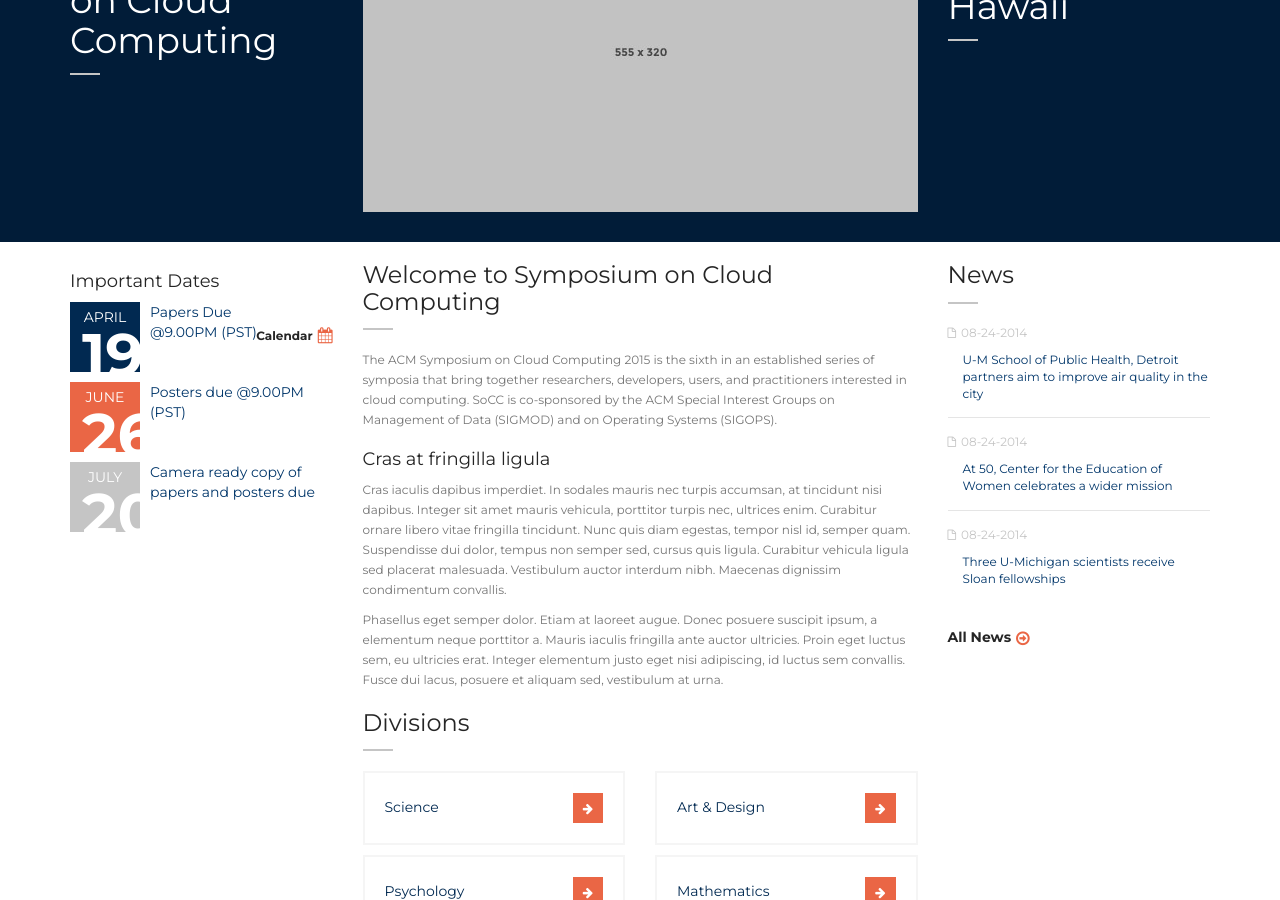
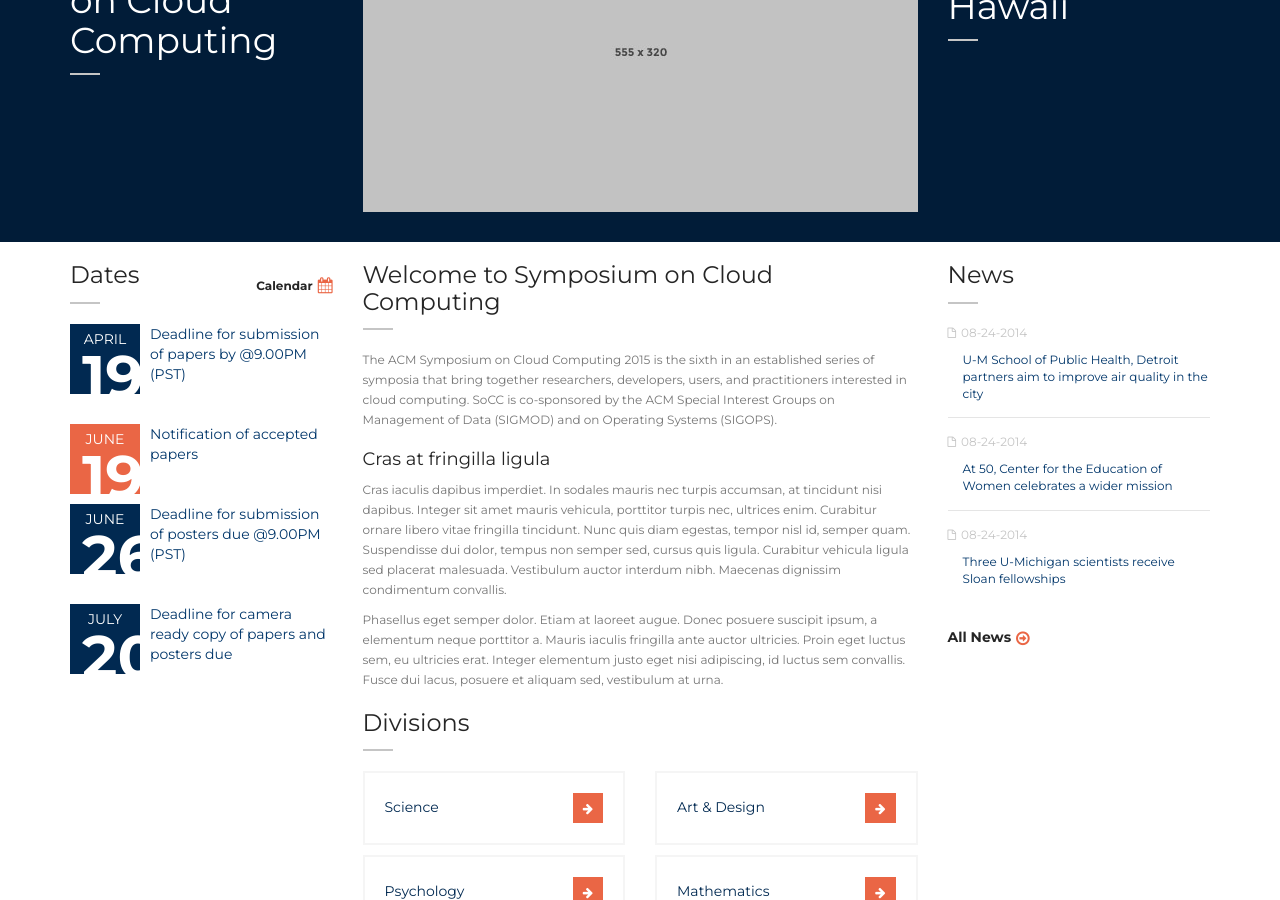
Before and after one commit to kramasamy/SoCC2015, a Jekyll site: the page index.html, which Jekyll copies as it is, in a window 1280 px wide and 900 px high, scrolled down 248 px. Built offline with Jekyll 4.4.1, drawn with Linux system fonts in a browser that asks for light colours.

Commit message:
added important dates

```diff
--- a/index.html
+++ b/index.html
@@ -137,7 +137,7 @@
             <div class="col-md-3">
                 <section class="events small" id="events-small">
                     <header>
-                        <h3>Important Dates</h3>
+                        <h2>Dates</h2>
                         <a href="" class="link-calendar">Calendar</a>
                     </header>
                     <div class="section-content">
@@ -148,29 +148,40 @@
                             </figure>
                             <aside>
                                 <header>
-                                    <a href="#">Papers Due @9.00PM (PST)</a>
+                                    <a href="#">Deadline for submission of papers by @9.00PM (PST)</a>
                                 </header>
                             </aside>
                         </article><!-- /article -->
                         <article class="event nearest-second">
                             <figure class="date">
                                 <div class="month">june</div>
+                                <div class="day">19</div>
+                            </figure>
+                            <aside>
+                                <header>
+                                    <a href="#">Notification of accepted papers</a>
+                                </header>
+                            </aside>
+                        </article><!-- /article -->
+                        <article class="event nearest">
+                            <figure class="date">
+                                <div class="month">june</div>
                                 <div class="day">26</div>
                             </figure>
                             <aside>
                                 <header>
-                                    <a href="#">Posters due @9.00PM (PST)</a>
+                                    <a href="#">Deadline for submission of posters due @9.00PM (PST)</a>
                                 </header>
                             </aside>
                         </article><!-- /article -->
-                        <article class="event">
+                        <article class="event nearest">
                             <figure class="date">
                                 <div class="month">july</div>
                                 <div class="day">20</div>
                             </figure>
                             <aside>
                                 <header>
-                                    <a href="#">Camera ready copy of papers and posters due</a>
+                                    <a href="#">Deadline for camera ready copy of papers and posters due</a>
                                 </header>
                             </aside>
                         </article><!-- /article -->
```
